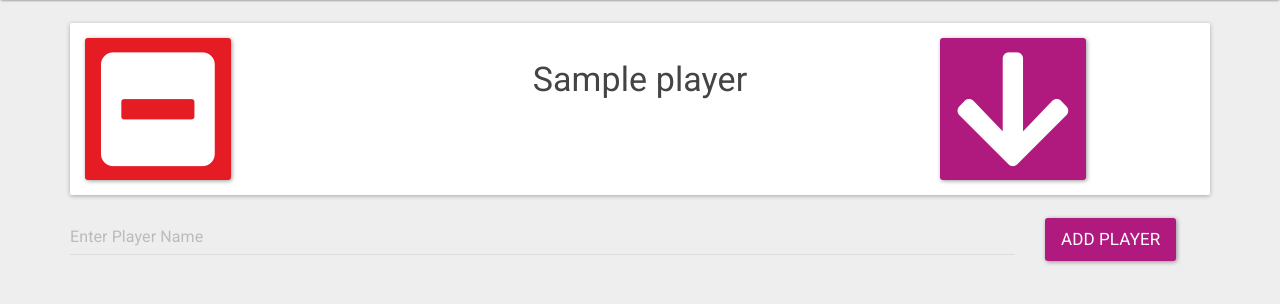
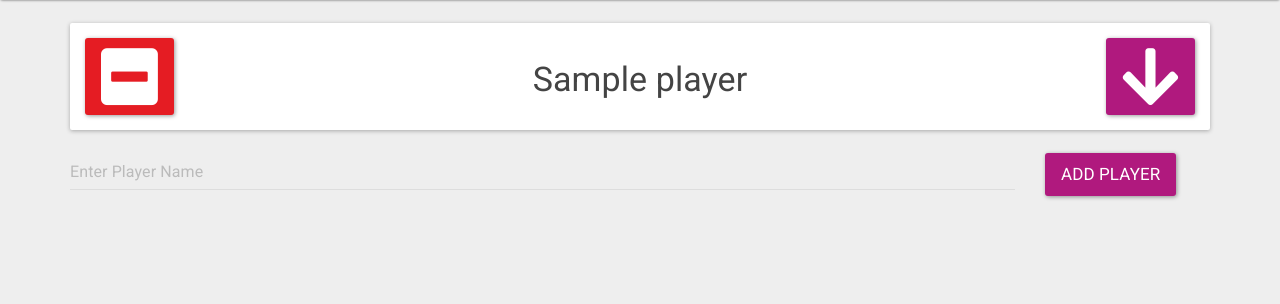
Before and after one commit to zedoax/Hubris, a Flask app: template templates/squeue.html in a window 1280 px wide. Shown: the part 64-368 px from the top of the page. Run offline with Flask 2, Linux system fonts and the light colour scheme; the template is opened without the code that fills it: most values are stand-ins (such as "Sample title", 1, 10 or a date in 2020); some libraries are stand-ins or nearby versions.

Commit message:
Finished Smash Queue

```diff
--- a/templates/squeue.html
+++ b/templates/squeue.html
@@ -6,28 +6,28 @@
             <div class="panel-content">
                 <div class="panel-body">
                     <div class="row">
-                        <div class="col-sm-3">
+                        <div class="col-sm-3 text-left">
                             <form id="removePlayer{{ loop.index }}" action="./api/v1/remove" method="post" role="form">
                                 <label for="player" class="sr-only"></label>
                                 <input class="hidden" value="{{ player }}" name="player" id="player" required hidden readonly>
                                 <label for="index" class="sr-only"></label>
                                 <input type="number" value="{{ loop.index }}" name="index" id="index" required hidden readonly>
                                 <button type="submit" class="btn btn-danger">
-                                    <i class="fas fa-minus-square fa-10x"></i>
+                                    <i class="fas fa-minus-square fa-5x"></i>
                                 </button>
                             </form>
                         </div>
                         <div class="col-sm-6">
                             <h3 class="text-center">{{ player }}</h3>
                         </div>
-                        <div class="col-sm-3">
+                        <div class="col-sm-3 text-right">
                             <form id="movePlayer{{ loop.index }}" action="./api/v1/move" method="post" role="form">
                                 <label for="player" class="sr-only"></label>
                                 <input value="{{ player }}" name="player" id="player" required hidden readonly>
                                 <label for="index" class="sr-only"></label>
                                 <input type="number" value="{{ loop.index }}" name="index" id="index" required hidden readonly>
                                 <button type="submit" class="btn btn-primary">
-                                    <i class="fas fa-arrow-down fa-10x"></i>
+                                    <i class="fas fa-arrow-down fa-5x"></i>
                                 </button>
                             </form>
                         </div>
```
